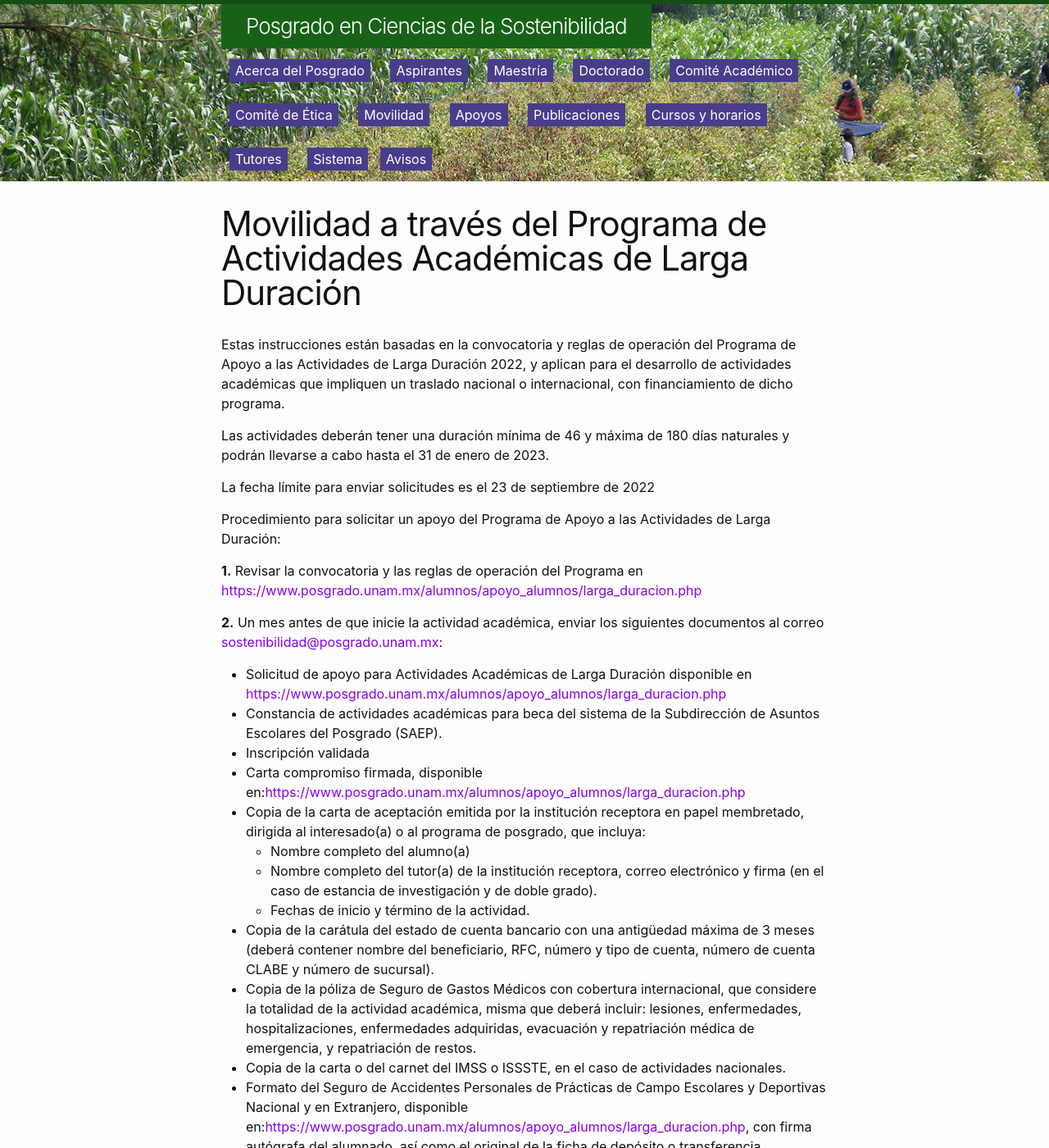
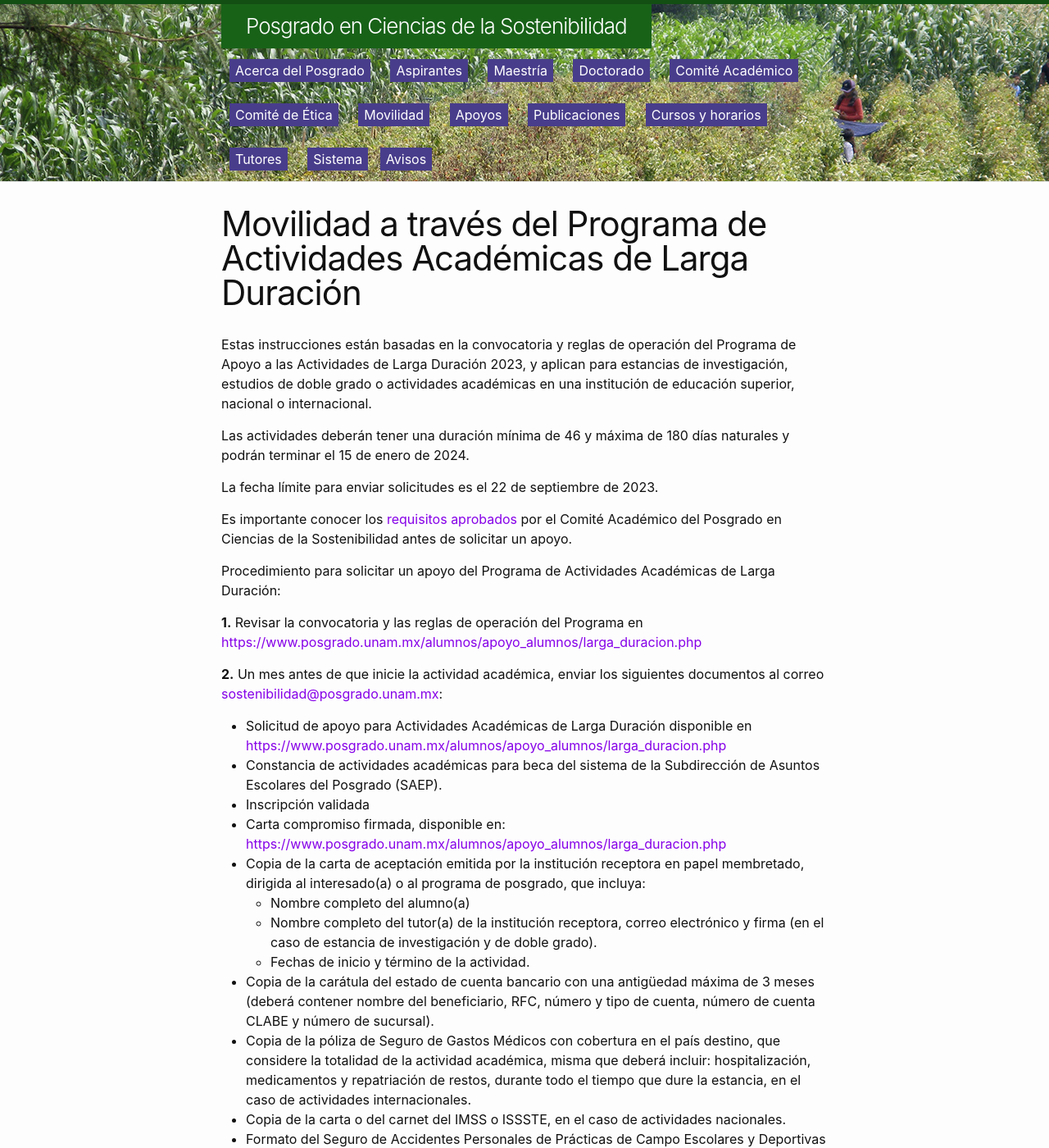
Before and after one commit to pcs-unam/pcs-unam.github.io, a Jekyll site: the page built from movilidad/larga_duracion.md, in a window 1280 px wide and 1400 px high. Shown: the whole window at 82% size. Built offline with Jekyll 4.4.1, drawn with Linux system fonts in a browser that asks for light colours; some of the changed text lies outside the part shown.

Commit message:
Actualización fechas Programa AA de Larga Duración

```diff
--- a/movilidad/larga_duracion.md
+++ b/movilidad/larga_duracion.md
@@ -5,16 +5,15 @@ permalink: /movilidad/larga-duracion/
 pleca: /assets/plecas/p09.jpg
 ---
 
-Estas instrucciones están basadas en la convocatoria y reglas de operación del Programa de Apoyo a las
-Actividades de Larga Duración 2022, y aplican para el desarrollo de actividades académicas que impliquen
-un traslado nacional o internacional, con financiamiento de dicho programa.
+Estas instrucciones están basadas en la convocatoria y reglas de operación del Programa de Apoyo a las Actividades de Larga Duración 2023, y aplican para estancias de investigación, estudios de doble grado o actividades académicas en una institución de educación superior, nacional o internacional.
 
-Las actividades deberán tener una duración mínima de 46 y máxima de 180 días naturales y podrán
-llevarse a cabo hasta el 31 de enero de 2023.
+Las actividades deberán tener una duración mínima de 46 y máxima de 180 días naturales y podrán terminar el 15 de enero de 2024.
 
-La fecha límite para enviar solicitudes es el 23 de septiembre de 2022
+La fecha límite para enviar solicitudes es el 22 de septiembre de 2023.
 
-Procedimiento para solicitar un apoyo del Programa de Apoyo a las Actividades de Larga Duración:
+Es importante conocer los [requisitos aprobados](/assets/docs/lineamientos_programa_larga_duracion_2023.pdf) por el Comité Académico del Posgrado en Ciencias de la Sostenibilidad antes de solicitar un apoyo.
+
+Procedimiento para solicitar un apoyo del Programa de Actividades Académicas de Larga Duración:
 
  **1.** Revisar la convocatoria y las reglas de operación del Programa en <https://www.posgrado.unam.mx/alumnos/apoyo_alumnos/larga_duracion.php>
 
@@ -24,25 +23,28 @@ Procedimiento para solicitar un apoyo del Programa de Apoyo a las Actividades de
   - Constancia de actividades académicas para beca del sistema de la Subdirección de Asuntos Escolares
  del Posgrado (SAEP).
   - Inscripción validada
-  - Carta compromiso firmada, disponible en:<https://www.posgrado.unam.mx/alumnos/apoyo_alumnos/larga_duracion.php>
+  - Carta compromiso firmada, disponible en: <https://www.posgrado.unam.mx/alumnos/apoyo_alumnos/larga_duracion.php>
   - Copia de la carta de aceptación emitida por la institución receptora en papel membretado, dirigida al interesado(a) o al programa de posgrado, que incluya:
     - Nombre completo del alumno(a)
     - Nombre completo del tutor(a) de la institución receptora, correo electrónico y firma (en el caso de estancia de investigación y de doble grado).
     - Fechas de inicio y término de la actividad.
   - Copia de la carátula del estado de cuenta bancario con una antigüedad máxima de 3 meses (deberá contener nombre del beneficiario, RFC, número y tipo de cuenta, número de cuenta CLABE y número de sucursal).
-  - Copia de la póliza de Seguro de Gastos Médicos con cobertura internacional, que considere la totalidad de la actividad académica, misma que deberá incluir: lesiones, enfermedades, hospitalizaciones, enfermedades adquiridas, evacuación y repatriación médica de emergencia, y repatriación de restos.
+  - Copia de la póliza de Seguro de Gastos Médicos con cobertura en el país destino, que considere la totalidad de la
+actividad académica, misma que deberá incluir: hospitalización, medicamentos y repatriación de restos, durante todo el
+tiempo que dure la estancia, en el caso de actividades internacionales.
   - Copia de la carta o del carnet del IMSS o ISSSTE, en el caso de actividades nacionales.
   - Formato del Seguro de Accidentes Personales de Prácticas de Campo Escolares y Deportivas
-Nacional y en Extranjero, disponible en:<https://www.posgrado.unam.mx/alumnos/apoyo_alumnos/larga_duracion.php>, con firma autógrafa del alumnado, así como el original de la ficha de depósito o transferencia interbancaria del pago.
-Para actividades académicas que se realicen durante la renovación de la póliza deberá elaborar el formato
-y el pago por separado de acuerdo con la tarifa que le aplique.
-  - Certificado de vacunación COVID-19.
+Nacional y en Extranjero, disponible en: <https://www.posgrado.unam.mx/alumnos/apoyo_alumnos/larga_duracion.php>, con firma autógrafa del alumnado, así como el original de la ficha de depósito o transferencia interbancaria del pago.
+Para actividades académicas que se realicen durante la renovación de la póliza deberá elaborar el formato y el pago por
+separado de acuerdo con la tarifa que le aplique.
+  - Certificado o comprobante de vacunación COVID-19.
 
- **3.** A más tardar 15 días hábiles después de concluida la actividad, el alumnado deberá enviar a <sostenibilidad@posgrado.unam.mx>, un informe académico de una a dos cuartillas firmado por
-el(la) alumno(a) y el(la) tutor(a) principal, donde se exponga la relevancia de la actividad para
-el proyecto. También se deberá entregar una copia de constancia de participación o carta oficial
-(en hoja membretada de la institución). En caso de incumplimiento, se deberá reintegrar el recurso
-otorgado y no se podrá solicitar ningún otro apoyo.
+ **3.** Una vez concluida la actividad, enviar a <apoyo_movilidad@posgrado.unam.mx>, con copia a <sostenibilidad@posgrado.unam.mx> la "Carta de Estancia Académica" debidamente llenada, firmada y sellada por la institución receptora, disponible en: <https://www.posgrado.unam.mx/alumnos/apoyo_alumnos/larga_duracion.phpA>
+
+Asimismo, se deberá enviar a <sostenibilidad@posgrado.unam.mx>, un informe académico de una a dos cuartillas, firmado por
+el(la) alumno(a) y el(la) tutor(a) principal, donde se exponga la relevancia de la actividad para el proyecto.
+
+En caso de incumplimiento, se deberá reintegrar el recurso otorgado y no se podrá solicitar ningún otro apoyo, incluido el estímulo a la graduación oportuna.
 
 Es obligación del alumnado cumplir adecuada y oportunamente con todos los trámites migratorios y sanitarios,
 incluidos los permisos necesarios y/o visa correspondiente.
```
